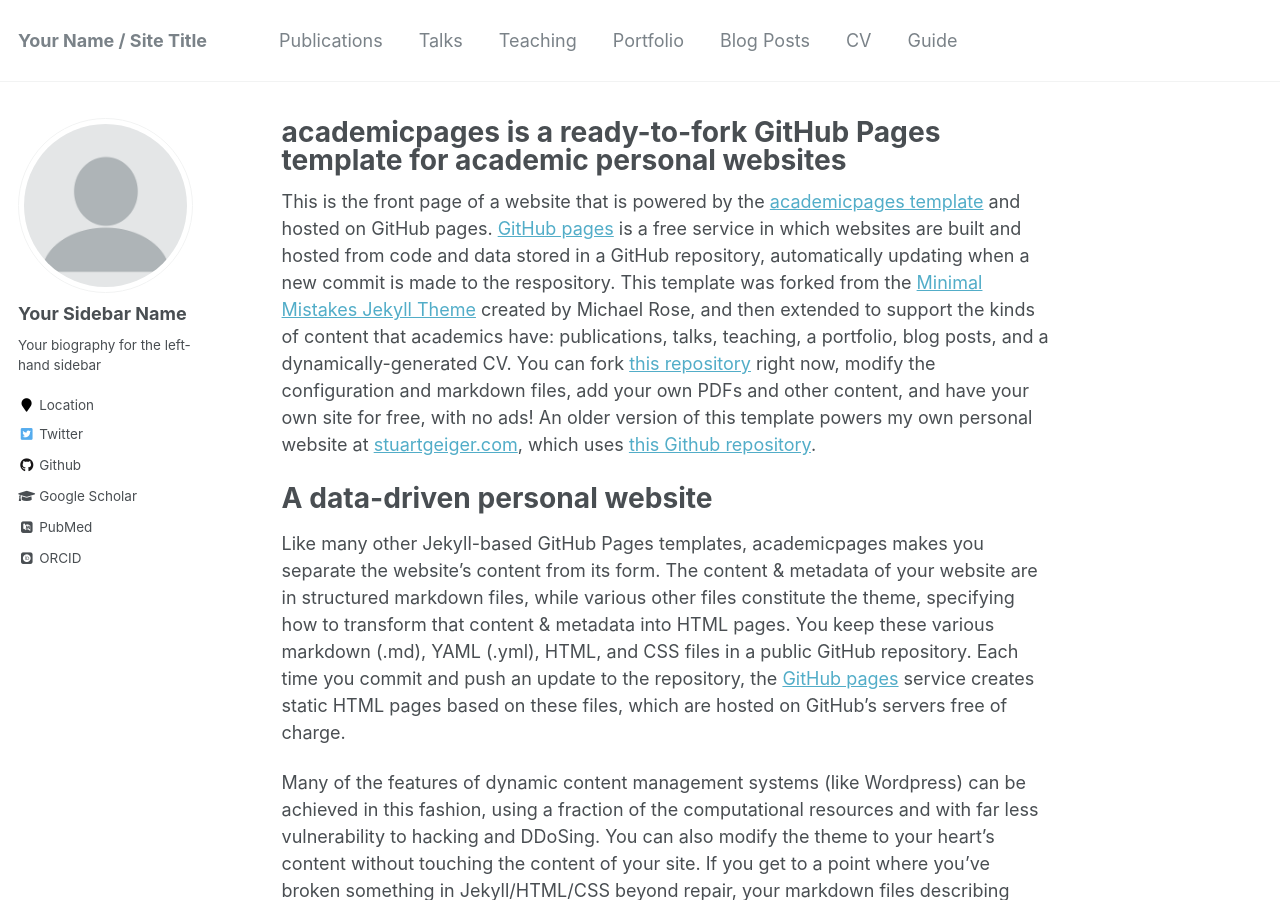
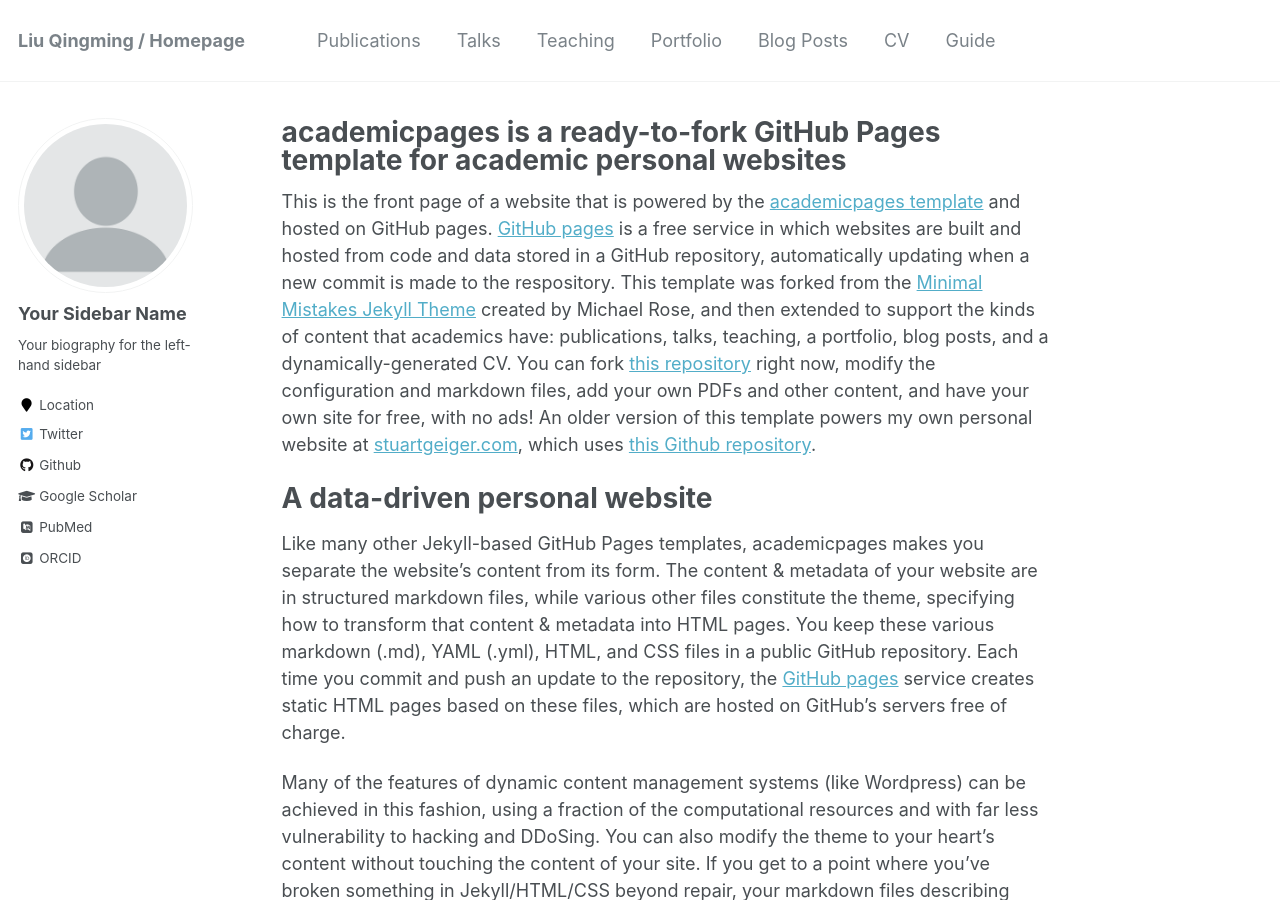
Before and after one commit to MobiusLqm/MobiusLqm.github.io, a Jekyll site: the page built from _pages/about.md, in a window 1280 px wide and 900 px high. Built offline with Jekyll 4.4.1, drawn with Linux system fonts in a browser that asks for light colours; some web fonts are replaced.

Commit message:
Update _config.yml

```diff
--- a/_config.yml
+++ b/_config.yml
@@ -7,7 +7,7 @@
 
 # Site Settings
 locale                   : "en-US"
-title                    : "Your Name / Site Title"
+title                    : "Liu Qingming / Homepage"
 title_separator          : "-"
 name                     : &name "Your Name"
 description              : &description "personal description"
```
